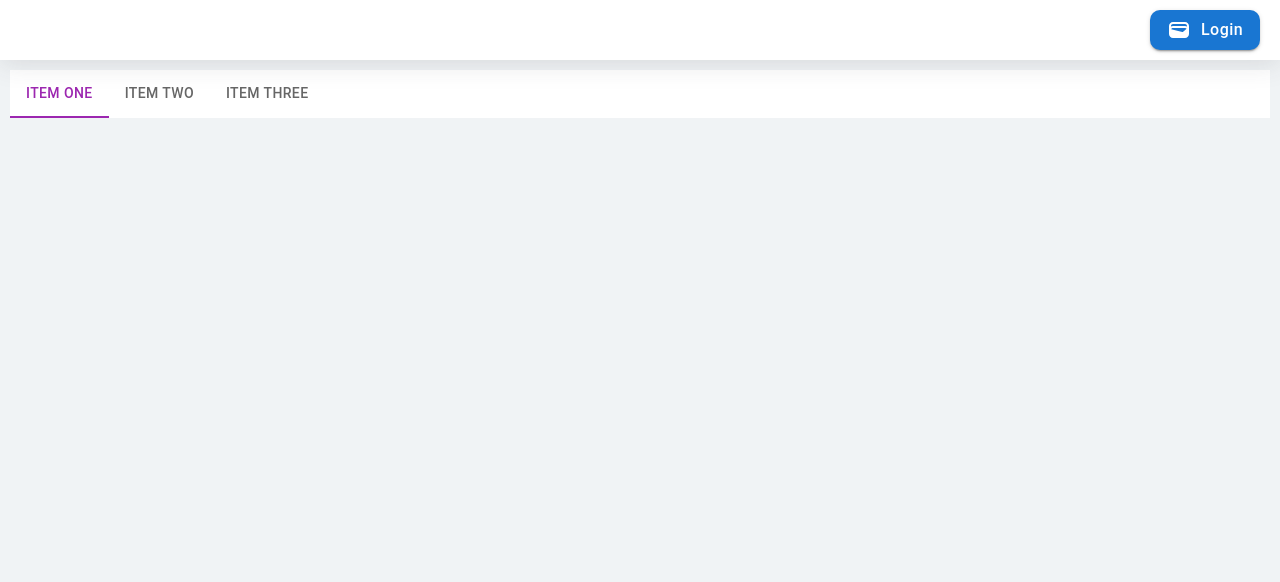
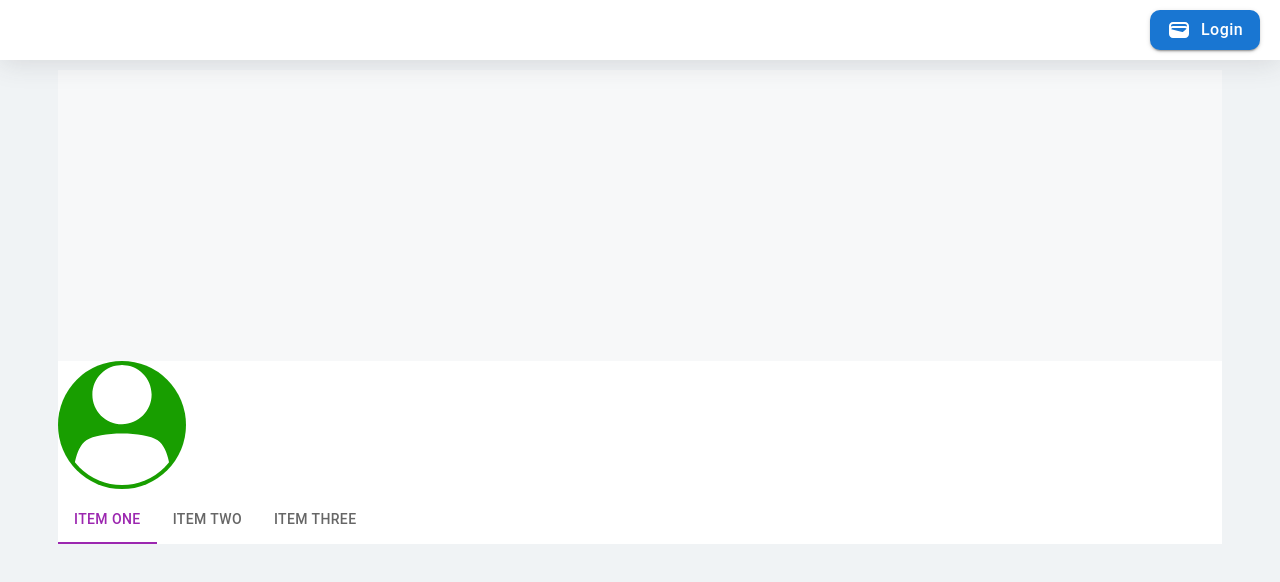
Before and after one commit to NFT-MARKETPLACE-DATN/NFT_MARKETPLACE, a React app: page /account in a window 1280 px wide. Shown: the top 582 px of the page. Built offline with nearby package versions, Linux system fonts and the light colour scheme.

Commit message:
update Code

```diff
--- a/src/components/accountPage/AccountPageStyle.js
+++ b/src/components/accountPage/AccountPageStyle.js
@@ -1,14 +1,48 @@
-import styled from 'styled-components';
+import styled from 'styled-components'
 
 const AccountPageStyle = styled.div`
-    margin-top:10px;
-
-    .account{
-        background-color:#ffff;
-        // padding:0px 10px;
-        margin:0 10px;
+  margin-top: 10px;
+  padding-left: 3rem;
+  padding-right: 3rem;
+  // @media screen and (min-width: 1600px) {
+  //     padding-left:3rem;
+  //     padding-right:4rem;
+  // }
+  @media screen and (max-width: 1200px) {
+    padding-left: 2rem;
+    padding-right: 2rem;
+  }
+  @media screen and (max-width: 600px) {
+    padding-left: 1rem;
+    padding-right: 1rem;
+  }
+  .account {
+    background-color: #ffff;
+    // padding:0px 10px;
+    margin: 0 10px;
+    .accountInfo {
+      .account-background {
+        position: relative;
+        max-height: 320px;
+        overflow: hidden;
+        .backgroundInfo {
+          height: 0px;
+          padding-bottom: 25%;
+          position: relative;
+          background-color: rgba(229, 232, 235, 0.314);
+        }
+      }
+      .account-logo {
+        wight: 100%;
+        .logo {
+          height: 120px;
+          width: 120px;
+          border-radius: 50%;
+          padding: 4px;
+        }
+      }
     }
+  }
 `
 
-
-export default AccountPageStyle;
+export default AccountPageStyle
--- a/src/components/accountPage/index.js
+++ b/src/components/accountPage/index.js
@@ -24,7 +24,7 @@ import {
 } from '@mui/material';
 
 import AccountPageStyle from './AccountPageStyle';
-
+import userIcon from "../../images/logos/account.svg";
 
 const AccountPage = () => {
   const [value, setValue] = useState("One");
@@ -51,8 +51,12 @@ const AccountPage = () => {
       <AccountPageStyle>
         <div className='account'>
           <div className='accountInfo'>
-            <div className='account-background'></div>
-            <div className='account-logo'></div>
+            <div className='account-background'>
+              <div className='backgroundInfo'></div>
+            </div>
+            <div className='account-logo'>
+              <img className='logo' src={userIcon} alt="icon-account" style={{ backgroundColor: "#189e00" }}></img>
+            </div>
             <div className='account-name'></div>
           </div>
           <div className='accountTab'>
--- a/src/components/homePage/HomePageStyle.js
+++ b/src/components/homePage/HomePageStyle.js
@@ -3,8 +3,20 @@ import styled from 'styled-components';
 const HomePageStye = styled.div`
     margin-top:10px;
     //  background-color: #f0f3f5;
-    padding-left:20px;
-    padding-right:20px;
+    padding-left: 3rem;
+    padding-right: 3rem;
+    // @media screen and (min-width: 1600px) {
+    //     padding-left:3rem;
+    //     padding-right:4rem;
+    // }
+    @media screen and (max-width: 1200px) {
+        padding-left:2rem;
+        padding-right:2rem;
+    }
+    @media screen and (max-width: 600px) {
+        padding-left:1rem;
+        padding-right:1rem;
+    }
     .silde{
         margin-top:10px;
         .mySwiper{
```
Also changed, not shown: 1 other file (tests, documents, lock files or other folders).
